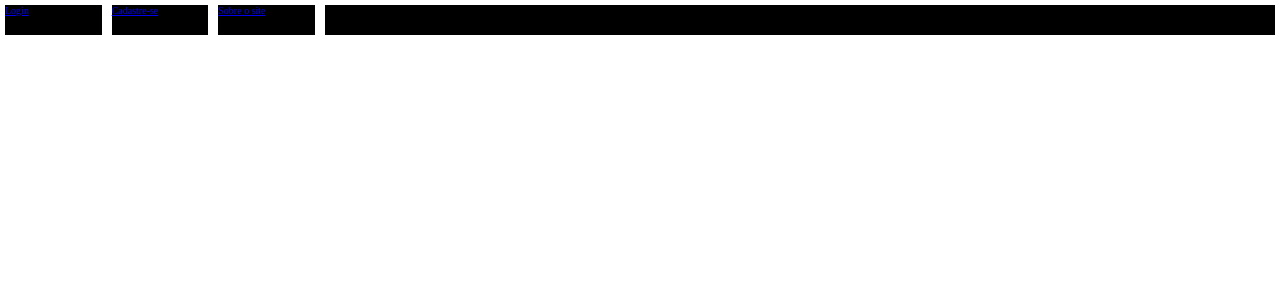
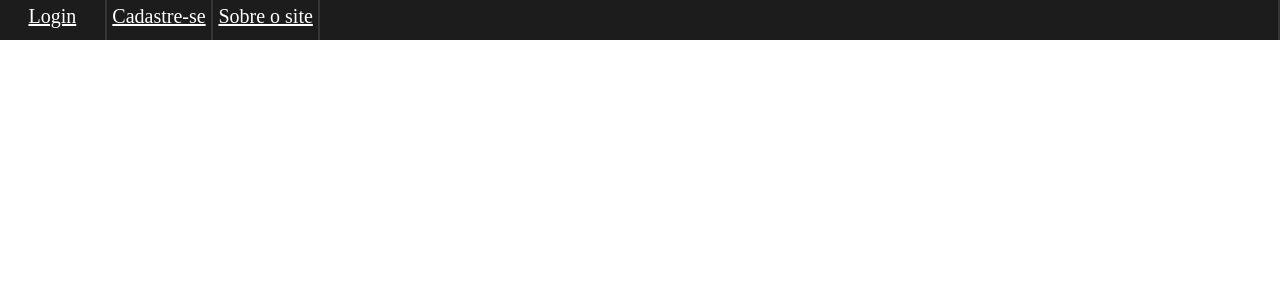
Before and after one commit to RenanSosaa/IFDates-Web, a PHP site: page /paginas/header.php in a window 1280 px wide. Shown: the top 300 px of the page. Run offline with PHP 8.4, Linux system fonts and the light colour scheme.

Commit message:
Update estilo_php.css

```diff
--- a/IFDatesv2.0/css/estilo_php.css
+++ b/IFDatesv2.0/css/estilo_php.css
@@ -10,7 +10,15 @@ and open the template in the editor.
 
 
 .menu{
-    border: solid 5px white;
-    background-color: black;
+    border-right:  solid 2px #363636;
+    background-color: #1C1C1C;
     height: 40px;
+    text-align: center;
+    padding-top: 5px;
 }
+.link{
+
+
+    color: white;
+    font-size: 20px;
+}
```
